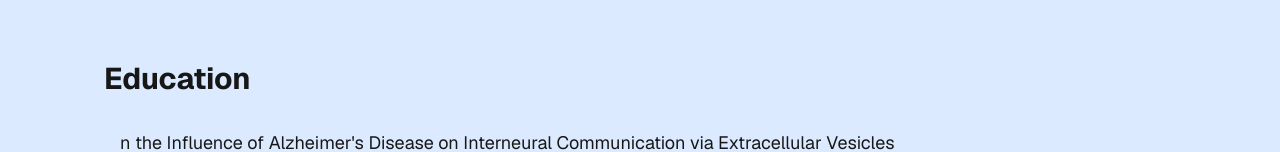
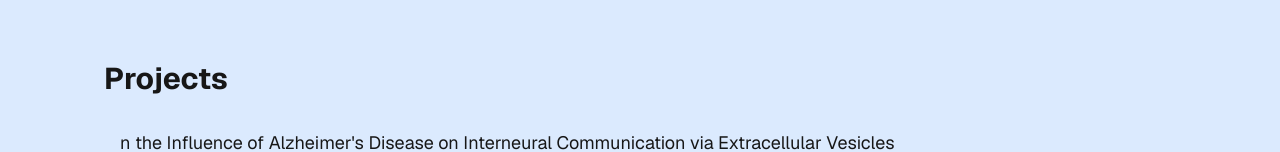
Before and after one commit to Dorsa74/portfolio-website, a Next.js app: page / in a window 1280 px wide. Both pictures are taken after a click on the button "Projects". Shown: the part 527-679 px from the top of the page. Built offline with nearby package versions, Linux system fonts and the light colour scheme.

Commit message:
Update projectSection.tsx

```diff
--- a/app/sections/projectSection.tsx
+++ b/app/sections/projectSection.tsx
@@ -48,7 +48,7 @@ const projectData: Project[] = [
 export default function ProjectSection() {
   return (
     <div className="w-full p-6 rounded-lg">
-      <h2 className="text-3xl font-bold mb-4">Education</h2>
+      <h2 className="text-3xl font-bold mb-4">Projects</h2>
       <table className="w-full border-collapse">
         <tbody>
           {projectData.map((edu) => (
```
